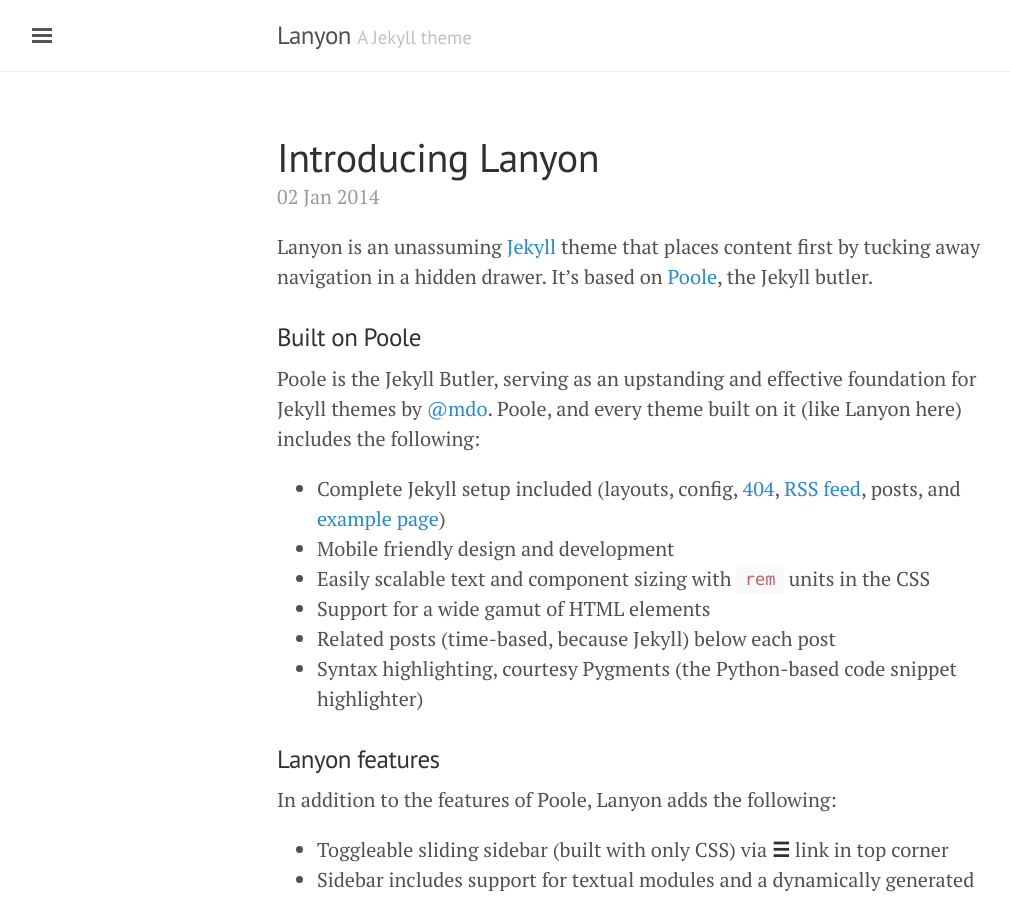
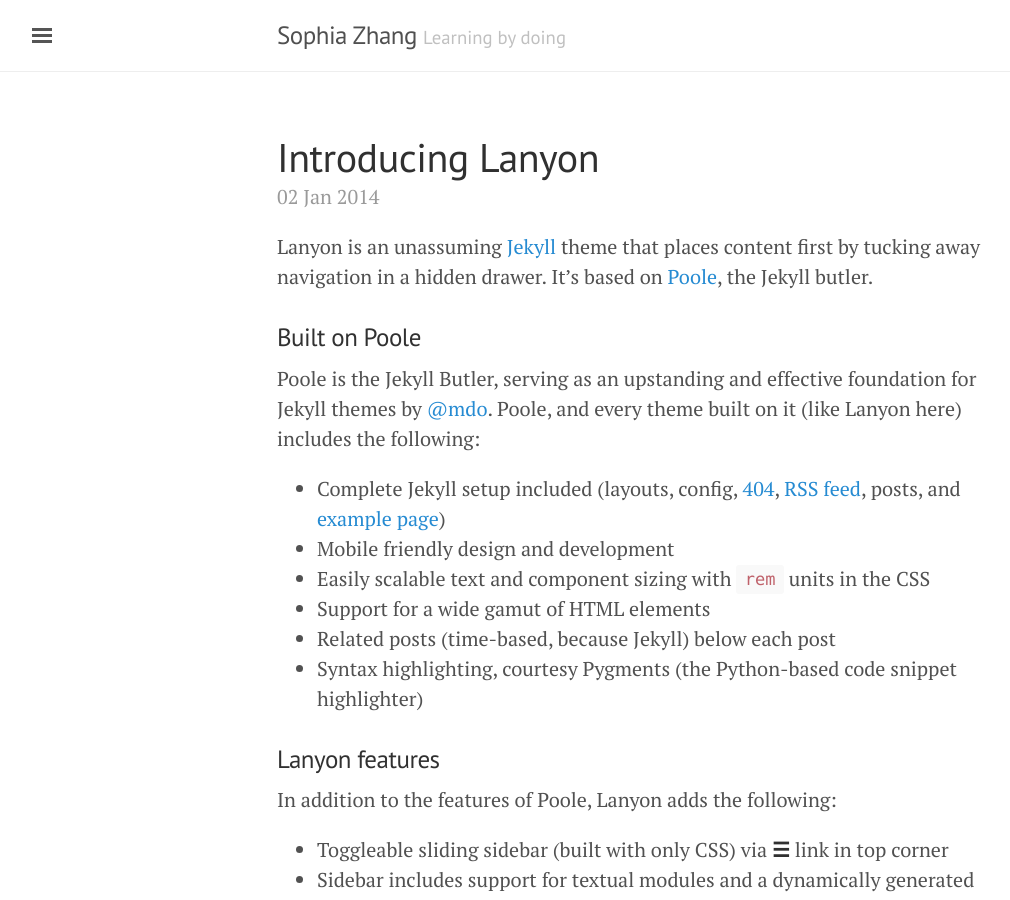
Before and after one commit to Sophiazyy/Sophiazyy.github.io, a Jekyll site: the page built from index.html, in a window 1280 px wide and 900 px high. Shown: the whole window, without its empty margins (3-1013 px from the left). Built offline with Jekyll 4.4.1, drawn with Linux system fonts in a browser that asks for light colours; the list of posts is cut into pages by our own code.

Commit message:
config info change

```diff
--- a/_config.yml
+++ b/_config.yml
@@ -5,16 +5,16 @@ permalink:           pretty
 relative_permalinks: true
 
 # Setup
-title:               Lanyon
-tagline:             'A Jekyll theme'
-description:         'A reserved <a href="http://jekyllrb.com" target="_blank">Jekyll</a> theme that places the utmost gravity on content with a hidden drawer. Made by <a href="https://twitter.com/mdo" target="_blank">@mdo</a>.'
+title:               Sophia Zhang
+tagline:             'Learning by doing'
+description:         'blogs about coding, photography, UX and more'
 url:                 http://lanyon.getpoole.com
 baseurl:             ''
 paginate:            5
 
 # About/contact
 author:
-  name:              Mark Otto
+  name:              Sophia Zhang
   url:               https://twitter.com/mdo
   email:             markdotto@gmail.com
 
```
